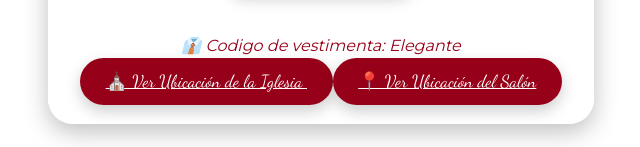
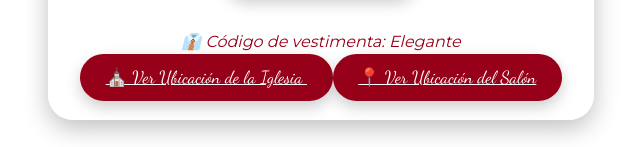
Before and after one commit to Jons98/invitacion-boda, a plain HTML site: page index.html in a window 1280 px wide. Shown: the part 682-829 px from the top of the page, 319-959 px from the left. Drawn offline with Linux system fonts and the light colour scheme; no server answers.

Commit message:
Update index.html

```diff
--- a/index.html
+++ b/index.html
@@ -171,18 +171,20 @@ h3 {
 
   <br><br>
 
-  <!-- Nota sobre vestimenta -->
-  <p style="color: #960018; font-style: italic; margin-top: 1.5rem;">
-  👔 Codigo de vestimenta:  Elegante
-  </p>
+<!-- Nota sobre vestimenta -->
+<p style="color: #960018; font-style: italic; margin-top: 1rem;">
+  👔 Código de vestimenta: Elegante
+</p>
 
-  <!-- Botón de ubicación de la iglesia (preparado) -->
-  <a href="#" id="btnIglesia" class="btn" style="margin-top: 0.5rem;">
+<!-- Botón Iglesia -->
+<a href="#" id="btnIglesia" class="btn" style="margin-top: 0.5rem;">
   ⛪ Ver Ubicación de la Iglesia
+</a>
+
+<!-- Botón Salón -->
+  <a href="https://maps.app.goo.gl/dE5ZwpyMcKssvmyQ6" target="_blank" class="btn" style="margin-top: 0.5rem;">
+    📍 Ver Ubicación del Salón
   </a>
-
-  <!-- Botón de ubicación -->
-  <a href="https://maps.app.goo.gl/dE5ZwpyMcKssvmyQ6" target="_blank" class="btn">📍 Ver Ubicación del Salón</a>
 </div>
 
 <!-- Música -->
```
